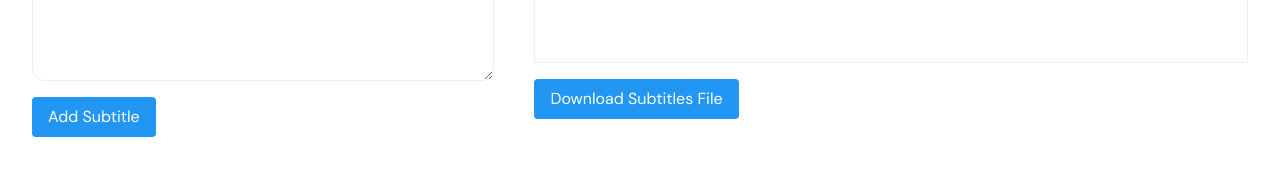
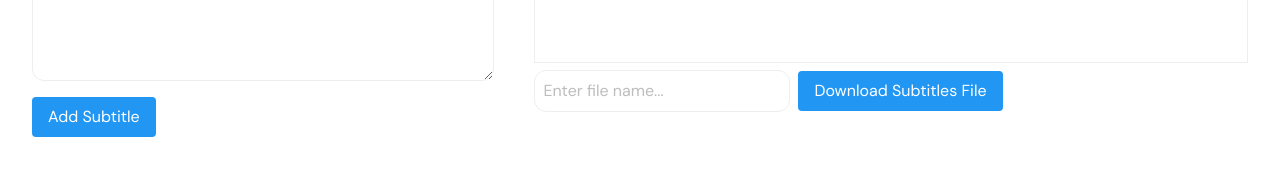
Before and after one commit to arnabpal2022/CaptiGen, a React (Vite) app: page /generate in a window 1280 px wide. Both pictures are taken after typing "Sample" into the empty fields and a click on the button "Add Subtitle". Shown: the part 266-435 px from the top of the page. Built offline with nearby package versions, Linux system fonts and the light colour scheme.

Commit message:
feat: Set filename

```diff
--- a/src/components/subgen.jsx
+++ b/src/components/subgen.jsx
@@ -13,6 +13,8 @@ const SubGen = () => {
   const [startTime, setStartTime] = useState("");
   const [endTime, setEndTime] = useState("");
   const [subtitleText, setSubtitleText] = useState("");
+
+  const [fileName, setFileName] = useState("");
 
   const [changeButton, setChangeButton] = useState(true);
   const [editedItem, setEditedItem] = useState(null);
@@ -69,7 +71,7 @@ const SubGen = () => {
       valid: true,
     };
 
-    if (subtitles) {
+    if (subtitles && fileName!="") {
       subtitles.forEach((subtitle, index) => {
         const cue = {
           identifier: (index + 1).toString(),
@@ -88,10 +90,13 @@ const SubGen = () => {
       const downloadLink = URL.createObjectURL(modifiedSubtitleBlob);
       const a = document.createElement("a");
       a.href = downloadLink;
-      a.download = "Subtitle.vtt";
+      a.download = `${fileName}.vtt`;
       a.click();
     } else {
-      console.error("No subtitles available");
+      alert("Please enter file name");
+      if(!subtitles){
+        console.error("No subtitles available");
+      }
     }
   };
   const handleEdit = (id) => {
@@ -219,8 +224,15 @@ const SubGen = () => {
             </div>
             {subtitles.length > 0 && (
               <div>
+              <input
+                type="text"
+                placeholder="Enter file name..."
+                className="border rounded-xl p-2 w-64 block sm:inline sm:mr-2"
+                value={fileName}
+                onChange={(e) => setFileName(e.target.value)}
+              />
                 <button
-                  className="bg-blue-500 text-white px-4 py-2 rounded hover:bg-blue-600 transition duration-300 mt-4"
+                  className="bg-blue-500 text-white px-4 py-2 rounded hover:bg-blue-600 transition duration-300 mt-2"
                   onClick={handleGenerateSubtitleFile}
                 >
                   Download Subtitles File
```
